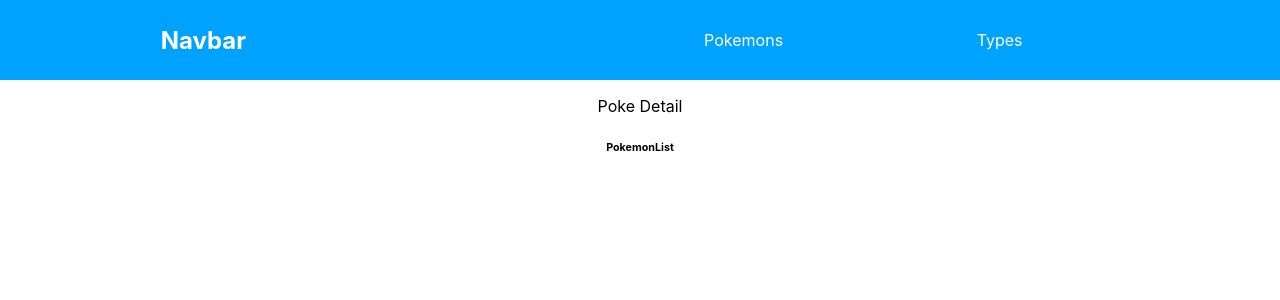
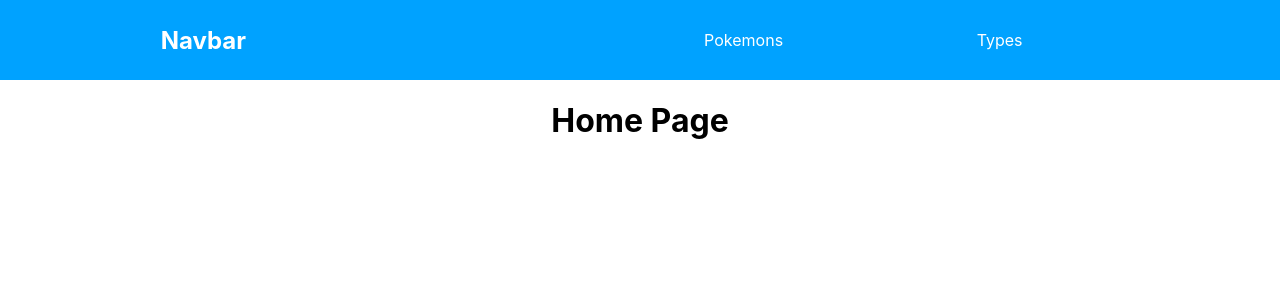
Before and after one commit to ldsc117/reactomon, a React (Create React App) app: page / in a window 1280 px wide. Shown: the top 300 px of the page. Built offline with nearby package versions, Linux system fonts and the light colour scheme.

Commit message:
Finished the routes for the main page

```diff
--- a/src/App.js
+++ b/src/App.js
@@ -4,16 +4,30 @@ import NavBar from './components/NavBar';
 import PokemonDetail from './components/PokemonDetail';
 import PokemonList from './components/PokemonList';
 import TypeList from './components/TypeList';
+import { BrowserRouter as Router, Switch , Route } from 'react-router-dom';
 
 function App() {
   return (
     <div className="App">
+      <Router>
       <NavBar />
-      <PokemonDetail />
-      <PokemonList />
-      {/* <TypeList />  */}
+      <Switch>
+      <Route path="/" exact component={Home}/>
+      <Route path="/pokemons" component={PokemonList}/>
+      {/* <PokemonDetail /> */}
+
+      <Route path="/types" component={TypeList} />
+      </Switch>
+      </Router>
     </div>
   );
 }
 
+const Home = () => (
+  <div>
+    <h1>Home Page</h1>
+  </div>
+);
+
+
 export default App;
```
